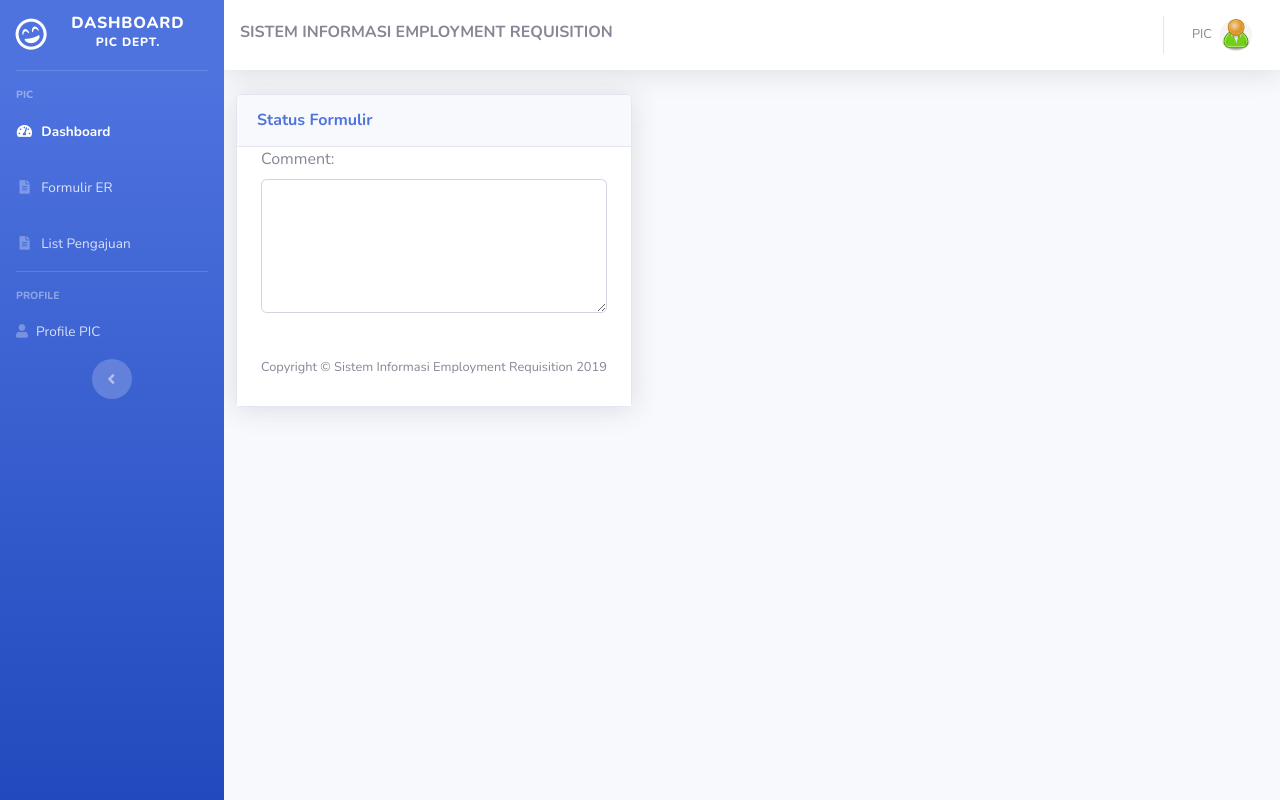
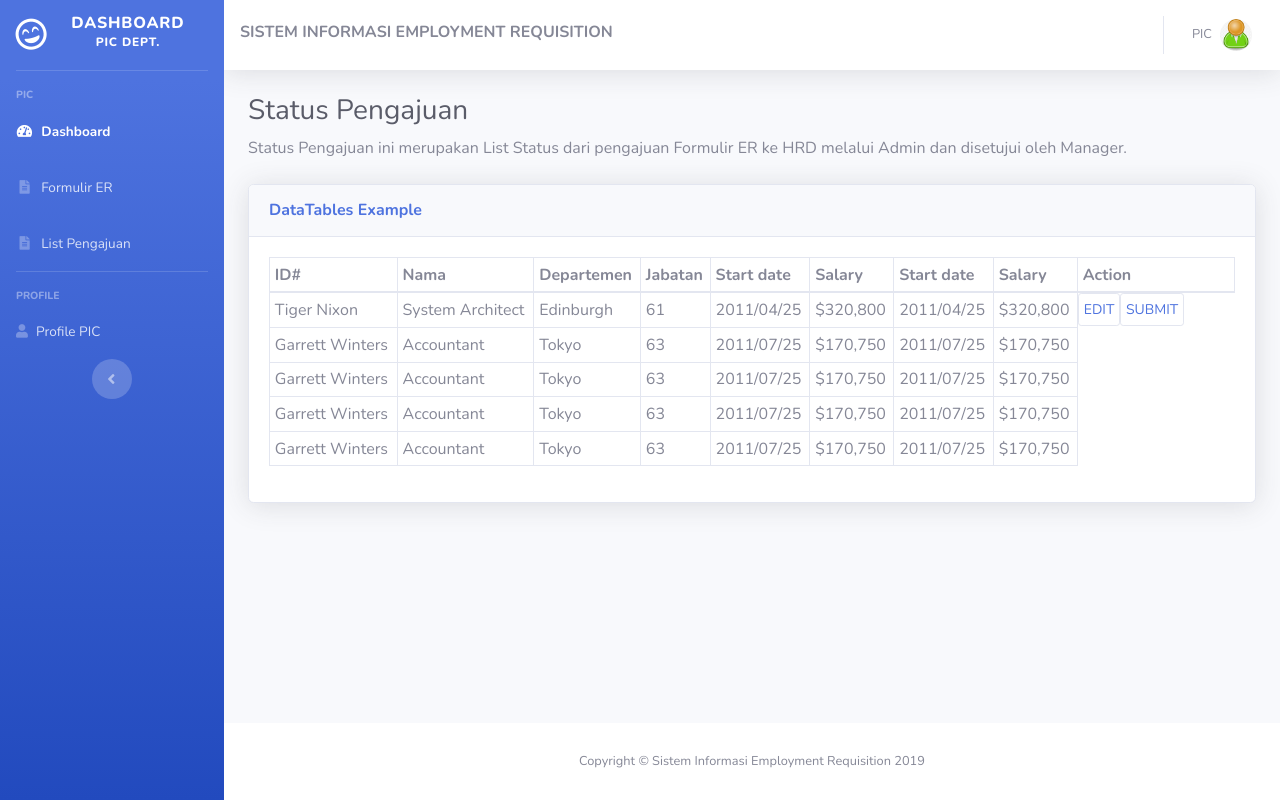
Before and after one commit to alan96320/Employment-Requisition, a PHP site: page /pic/statusform.php in a window 1280 px wide. Run offline with PHP 8.4, Linux system fonts and the light colour scheme; the visitor is signed in with stand-in values (Sample User, id 1).

Commit message:
updated
create table.php at components
update pic\status form

```diff
--- /dev/null
+++ b/components/table.php
@@ -0,0 +1,153 @@
+    <!-- Begin Page Content -->
+    <div class="container-fluid">
+
+      <!-- Page Heading -->
+      <h1 class="h3 mb-2 text-gray-800">Status Pengajuan</h1>
+      <p class="mb-4">Status Pengajuan ini merupakan List Status dari pengajuan Formulir ER ke HRD melalui Admin dan disetujui oleh Manager</a>.</p>
+
+      <!-- DataTales Example -->
+      <div class="card shadow mb-4">
+        <div class="card-header py-3">
+          <h6 class="m-0 font-weight-bold text-primary">DataTables Example</h6>
+        </div>
+        <div class="card-body">
+          <div class="table-responsive">
+            <table class="table table-bordered table-hover table-sm" id="dataTable" width="100%" cellspacing="0">
+              <thead>
+                <tr>
+                  <th>ID#</th>
+                  <th>Nama</th>
+                  <th>Departemen</th>
+                  <th>Jabatan</th>
+                  <th>Start date</th>
+                  <th>Salary</th>
+                  <th>Start date</th>
+                  <th>Salary</th>
+                  <th class="" colspan="1" style="width: 157px;">Action</th>
+                </tr>
+              </thead>
+              <tbody>
+                <tr>
+                  <td>Tiger Nixon</td>
+                  <td>System Architect</td>
+                  <td>Edinburgh</td>
+                  <td>61</td>
+                  <td>2011/04/25</td>
+                  <td>$320,800</td>
+                  <td>2011/04/25</td>
+                  <td>$320,800</td>
+                  <td a class="btn btn-outline-primary btn-sm">EDIT</a></td>
+                  <td a class="btn btn-outline-primary btn-sm">SUBMIT</a></td>
+                </tr>
+                <tr>
+                  <td>Garrett Winters</td>
+                  <td>Accountant</td>
+                  <td>Tokyo</td>
+                  <td>63</td>
+                  <td>2011/07/25</td>
+                  <td>$170,750</td>
+                  <td>2011/07/25</td>
+                  <td>$170,750</td>
+                </tr>
+                <tr>
+                  <td>Garrett Winters</td>
+                  <td>Accountant</td>
+                  <td>Tokyo</td>
+                  <td>63</td>
+                  <td>2011/07/25</td>
+                  <td>$170,750</td>
+                  <td>2011/07/25</td>
+                  <td>$170,750</td>
+                </tr>
+                <tr>
+                  <td>Garrett Winters</td>
+                  <td>Accountant</td>
+                  <td>Tokyo</td>
+                  <td>63</td>
+                  <td>2011/07/25</td>
+                  <td>$170,750</td>
+                  <td>2011/07/25</td>
+                  <td>$170,750</td>
+                </tr>
+                <tr>
+                  <td>Garrett Winters</td>
+                  <td>Accountant</td>
+                  <td>Tokyo</td>
+                  <td>63</td>
+                  <td>2011/07/25</td>
+                  <td>$170,750</td>
+                  <td>2011/07/25</td>
+                  <td>$170,750</td>
+                </tr>
+              </tbody>
+            </table>
+          </div>
+        </div>
+      </div>
+
+    </div>
+    <!-- /.container-fluid -->
+
+    </div>
+    <!-- End of Main Content -->
+
+    <!-- Footer -->
+    <footer class="sticky-footer bg-white">
+      <div class="container my-auto">
+        <div class="copyright text-center my-auto">
+          <span>Copyright &copy; Sistem Informasi Employment Requisition 2019</span>
+        </div>
+      </div>
+    </footer>
+    <!-- End of Footer -->
+
+    </div>
+    <!-- End of Content Wrapper -->
+
+    </div>
+    <!-- End of Page Wrapper -->
+
+    <!-- Scroll to Top Button -->
+    <a class="scroll-to-top rounded" href="#page-top">
+      <i class="fas fa-angle-up"></i>
+    </a>
+
+    <!-- Logout Modal-->
+    <!-- <div class="modal fade" id="logoutModal" tabindex="-1" role="dialog" aria-labelledby="exampleModalLabel" aria-hidden="true">
+      <div class="modal-dialog" role="document">
+        <div class="modal-content">
+          <div class="modal-header">
+            <h5 class="modal-title" id="exampleModalLabel">Ready to Leave?</h5>
+            <button class="close" type="button" data-dismiss="modal" aria-label="Close">
+              <span aria-hidden="true">×</span>
+            </button>
+          </div>
+          <div class="modal-body">Select "Logout" below if you are ready to end your current session.</div>
+          <div class="modal-footer">
+            <button class="btn btn-secondary" type="button" data-dismiss="modal">Cancel</button>
+            <a class="btn btn-primary" href="../actions/logoutaction.php">Logout</a>
+          </div>
+        </div>
+      </div>
+    </div> -->
+
+    <!-- Bootstrap core JavaScript-->
+    <script src="../assets/vendor/jquery/jquery.min.js"></script>
+    <script src="../assets/vendor/bootstrap/js/bootstrap.bundle.min.js"></script>
+
+    <!-- Core plugin JavaScript-->
+    <script src="../assets/vendor/jquery-easing/jquery.easing.min.js"></script>
+
+    <!-- Custom scripts for all pages-->
+    <script src="../assets/js/sb-admin-2.min.js"></script>
+
+    <!-- Page level plugins -->
+    <script src="../assets/vendor/datatables/jquery.dataTables.min.js"></script>
+    <script src="../assets/vendor/datatables/dataTables.bootstrap4.min.js"></script>
+
+    <!-- Page level custom scripts -->
+    <script src="../assets/js/demo/datatables-demo.js"></script>
+
+    </body>
+
+    </html>
--- a/pic/statusform.php
+++ b/pic/statusform.php
@@ -58,36 +58,21 @@ if (!isset($_SESSION['username'])) {
         include "../components/navbar-pic.php";
         ?>
 
+        <?php
+        include "../components/table.php";
+        ?>
+
         <!-- Begin Page Content -->
         <div class="container-fluid">
 
-  <!-- Page Heading -->
-  <div class="row">
-
-  <!-- card models  -->
-  <div class="card shadow mb-4">
-    <div class="card-header py-3">
-      <h6 class="m-0 font-weight-bold text-primary">Status Formulir</h6>
-    </div>
-
-<!-- Page container Komentar -->
-    <div class="container">
-      <div class="form-group">
-        <label for="comment">Comment:</label>
-        <textarea class="form-control" rows="5" id="comment"></textarea>
-      </div>
-    </div>
-
-
-
               <!-- Footer -->
-  <footer class="sticky-footer bg-white">
+              <!-- <footer class="sticky-footer bg-white">
                 <div class="container my-auto">
                   <div class="copyright text-center my-auto">
                     <span>Copyright &copy; Sistem Informasi Employment Requisition 2019</span>
                   </div>
                 </div>
-  </footer>
+              </footer> -->
               <!-- End of Footer -->
 
             </div>
```
Lines whose indentation alone changed are shown as unchanged.
